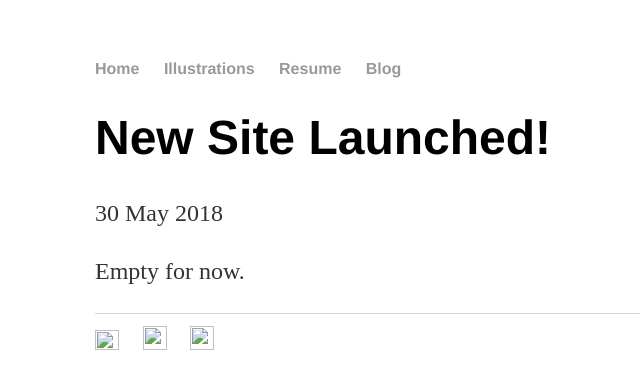
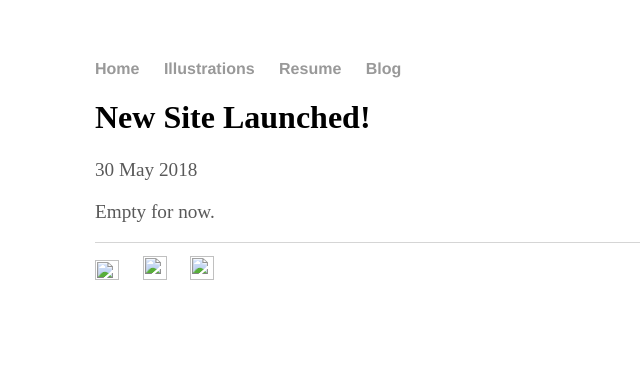
Before and after one commit to sarahoss/sarahoss.github.io, a Jekyll site: the page built from _posts/2018-05-30-new-site-launched.md, in a window 1280 px wide. Shown: the top 389 px of the page, without its empty margins (97-737 px from the left). Built offline with Jekyll 4.4.1, drawn with Linux system fonts in a browser that asks for light colours.

Commit message:
Update main.css

```diff
--- a/css/main.css
+++ b/css/main.css
@@ -20,13 +20,13 @@
     text-decoration: underline;
 }
 h1 {
-    font-size: 3em;
-    font-family:'Helvetica', 'Arial', 'Sans-Serif';
+    font-size: 2em;
+    font-family:'Droid Sans';
 }
 p {
-    font-size: 1.5em;
-    line-height: 1.4em;
-    color: #333;
+    font-size: 1.2em;
+    line-height: 1.2em;
+    color: #595959;
 }
 footer {
     border-top: 1px solid #d5d5d5;
```
